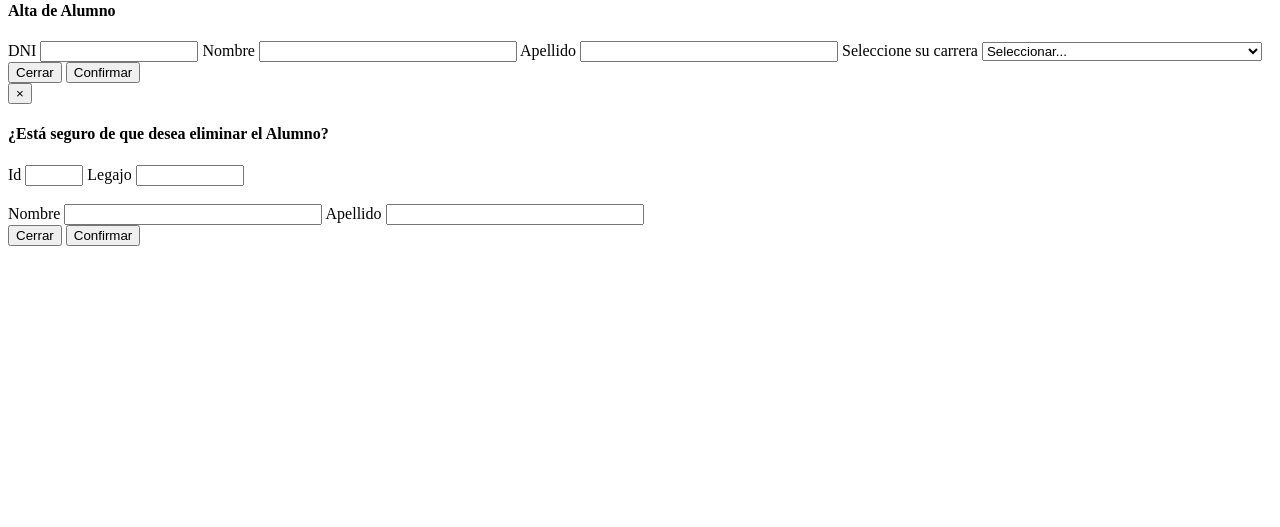
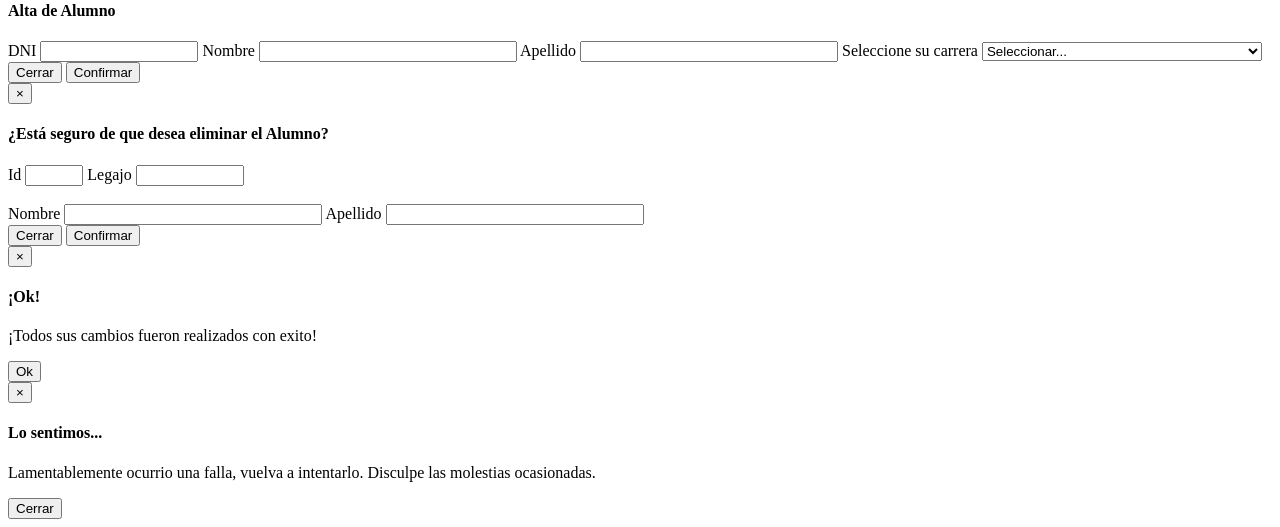
Before and after one commit to mabregu/campus, a CodeIgniter app: the page made by application/views/Alumnos/listado.php in a window 1280 px wide. Shown: the part 469-996 px from the top of the page. Before the commit the page ends 715 px from the top, so only its background shows below. Run offline with CodeIgniter, Linux system fonts and the light colour scheme; data that the repository does not hold is empty.

Commit message:
Modifique el archivo database.php y la vista del listado alumnos

```diff
--- a/application/config/database.php
+++ b/application/config/database.php
@@ -77,7 +77,7 @@ $db['default'] = array(
 	'dsn'	=> '',
 	'hostname' => 'localhost',
 	'username' => 'root',
-	'password' => '',
+	'password' => 'M@br3guLVL16Ingress',
 	'database' => 'facultad',
 	'dbdriver' => 'mysqli',
 	'dbprefix' => '',
--- a/application/views/Alumnos/listado.php
+++ b/application/views/Alumnos/listado.php
@@ -4,12 +4,6 @@ To change this license header, choose License Headers in Project Properties.
 To change this template file, choose Tools | Templates
 and open the template in the editor.
 -->
-<html>
-    <head>
-        <meta charset="UTF-8">
-        <title></title>
-    </head>
-    <body>
 <br>
 <h1 class='page-header' style="margin-top: -5px ;">Listado de Alumnos</h1>
 <?php echo validation_errors(); ?>
@@ -46,8 +40,6 @@ and open the template in the editor.
 <?php endforeach; ?>
     </tbody>
 </table>
-    </body>
-</html>
 
 <!-- Modal Modificar-->
 <div class="modal fade" id="Editar" tabindex="-1" role="dialog" aria-labelledby="EditarLabel">
@@ -162,15 +154,43 @@ and open the template in the editor.
     </div>
 </div>
 
+<!-- Modal Ok-->
+<div class="modal fade" id="ok-modal" tabindex="-1" role="dialog" aria-labelledby="okLabel">
+    <div class="modal-dialog modal-sm" role="document">
+        <div class="modal-content">
+            <div class="modal-header">
+                <button type="button" class="close" data-dismiss="modal" aria-label="Close"><span aria-hidden="true">&times;</span></button>
+                <h4 class="modal-title" id="okLabel">¡Ok!</h4>
+            </div>
+            <div class="modal-body">
+                <p>¡Todos sus cambios fueron realizados con exito!</p>
+            </div>
+            <div class="modal-footer">
+                <button type="button" class="btn btn-primary" data-dismiss="modal" onclick="location.href = '<?php echo site_url('index.php/Alumnos/Lista') ?>';">Ok</button>
+            </div>
+        </div>
+    </div>
+</div>
+
+<!-- Modal Fallo-->
+<div class="modal fade" id="fallo-modal" tabindex="-1" role="dialog" aria-labelledby="falloLabel">
+    <div class="modal-dialog modal-sm" role="document">
+        <div class="modal-content">
+            <div class="modal-header">
+                <button type="button" class="close" data-dismiss="modal" aria-label="Close"><span aria-hidden="true">&times;</span></button>
+                <h4 class="modal-title" id="falloLabel">Lo sentimos...</h4>
+            </div>
+            <div class="modal-body">
+                <p>Lamentablemente ocurrio una falla, vuelva a intentarlo. Disculpe las molestias ocasionadas.</p>
+            </div>
+            <div class="modal-footer">
+                <button type="button" class="btn btn-primary" data-dismiss="modal" onclick="location.href = '<?php echo site_url('index.php/Alumnos/Lista') ?>';">Cerrar</button>
+            </div>
+        </div>
+    </div>
+</div>
+
 <script>
-    $(document).ready(function () {
-        $('#example').DataTable({
-            "language": {
-                "url": "//cdn.datatables.net/plug-ins/9dcbecd42ad/i18n/Spanish.json"
-            }
-        });
-    });
-
     function modif(id) {
         var datos = {
             "id": $('#editar' + id).data('id'),
@@ -219,17 +239,17 @@ and open the template in the editor.
             "nom": nombre
         };
 
+//        alert(parametros['nom']+' '+parametros['ape']);
+
         $.ajax({
             data: parametros,
             url: '<?php echo site_url('index.php/Alumnos/guardarCambios/') ?>' + parametros['id'],
             method: 'POST',
             success: function (result) {
-                alert('succes');
-                //window.location.replace("<?php echo site_url('index.php/Alumnos/Lista') ?>");
+                $("#ok-modal").modal("show");
             },
             error: function () {
-                alert("Ocurrio un error!");
-                window.location.replace("<?php echo site_url('index.php/Alumnos/Lista') ?>");
+                $("#fallo-modal").modal("show");
             }
         });
     }
@@ -242,11 +262,12 @@ and open the template in the editor.
             url: '<?php echo site_url('index.php/Alumnos/eliminar/') ?>' + id_alumno,
             method: 'POST',
             success: function (result) {
-                window.location.replace("<?php echo site_url('index.php/Alumnos/Lista') ?>");
+                $("#ok-modal").modal("show");
+                //window.location.replace("<?php echo site_url('index.php/Alumnos/Lista') ?>");
             },
             error: function () {
-                alert("Ocurrio un error!");
-                window.location.replace("<?php echo site_url('index.php/Alumnos/Lista') ?>");
+                $("#fallo-modal").modal("show");
+                //window.location.replace("<?php echo site_url('index.php/Alumnos/Lista') ?>");
             }
         });
     }
@@ -264,18 +285,12 @@ and open the template in the editor.
             data: parametros,
             url: '<?php echo site_url('index.php/Alumnos/guardarCambios/') ?>',
             method: 'POST',
-            success: function (data) {
-                if (data['status']) {
-                    alert('true');
-                } else {
-                    alert(data);
-                    alert(data['status']);
-                    alert('false');
-                }
+            success: function (result) {
+                $("#ok-modal").modal("show");
                 //window.location.replace("<?php echo site_url('index.php/Alumnos/Lista') ?>");
             },
             error: function () {
-                alert("Ocurrio un error!");
+                $("#fallo-modal").modal("show");
                 //window.location.replace("<?php echo site_url('index.php/Alumnos/Lista') ?>");
             }
         });
```
Lines whose indentation alone changed are shown as unchanged.
